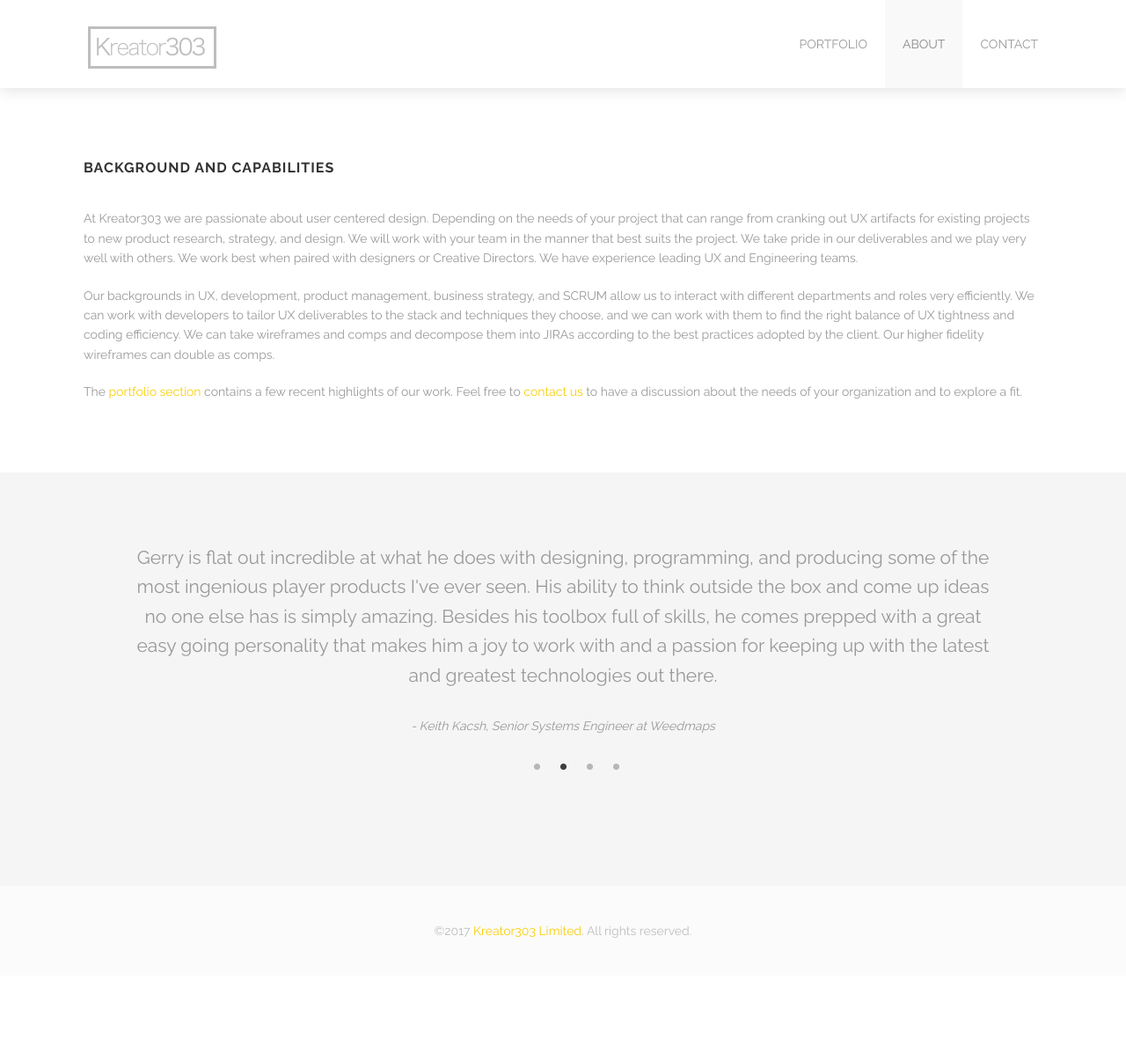
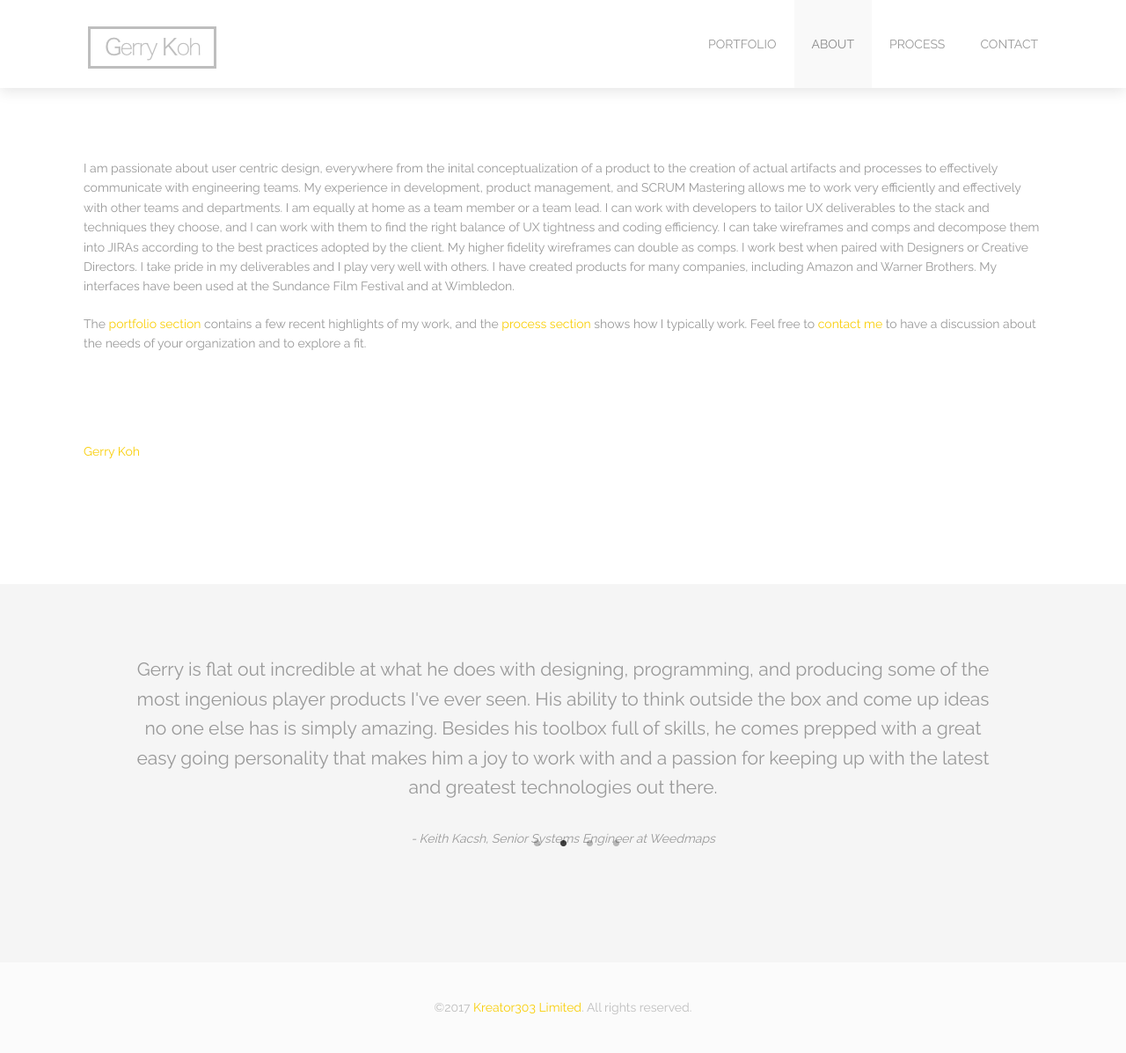
Before and after one commit to kreator303/kreator303.github.io, a Jekyll site: the page built from about.html, in a window 1280 px wide. Shown: the whole page at 88% size. Built offline with Jekyll 4.4.1, drawn with Linux system fonts in a browser that asks for light colours; comment, search, counter and statistics services are not loaded; before the commit the page ends 1109 px from its top, so only the background shows below that.

Commit message:
Finished about page, added process page shell

```diff
--- a/_data/nav.yml
+++ b/_data/nav.yml
@@ -4,6 +4,9 @@
 - name: About
   path: about.html
   section_id: about
+- name: Process
+  path: process.html
+  section_id: process
 - name: Contact
   path: contact.html
   section_id: contact
--- a/_includes/header.html
+++ b/_includes/header.html
@@ -5,7 +5,7 @@
       <li class='name'>
         <h1>
           <a href="{{site.url}}/index.html">
-            <img alt="" src="{{site.url}}/images/logo.png" />
+            <img alt="" src="{{site.url}}/images/gk_logo.png" />
           </a>
         </h1>
       </li>
--- a/about.html
+++ b/about.html
@@ -16,17 +16,16 @@ testimonials:
     position: Chief Operating Officer at Victory Hill Exhibitions
 ---
 
+<script type="text/javascript" src="https://platform.linkedin.com/badges/js/profile.js" async defer></script>
+
 <div class='full'>
   <div class='row'>
     <div class='large-12 columns'>
-      <h3>Background and Capabilities</h3>
-      <!--
-      <h2>Experience delivering outstanding products for clients of any size</h2>
-    -->
-      <div class='spacing'></div>
-      <p>At Kreator303 we are passionate about user centered design. Depending on the needs of your project that can range from cranking out UX artifacts for existing projects to new product research, strategy, and design. We will work with your team in the manner that best suits the project. We take pride in our deliverables and we play very well with others. We work best when paired with designers or Creative Directors. We have experience leading UX and Engineering teams.</p>
-      <p>Our backgrounds in UX, development, product management, business strategy, and SCRUM allow us to interact with different departments and roles very efficiently. We can work with developers to tailor UX deliverables to the stack and techniques they choose, and we can work with them to find the right balance of UX tightness and coding efficiency. We can take wireframes and comps and decompose them into JIRAs according to the best practices adopted by the client. Our higher fidelity wireframes can double as comps.</p>
-      <p>The <a href='index.html'>portfolio section</a> contains a few recent highlights of our work. Feel free to <a href='contact.html'>contact us</a> to have a discussion about the needs of your organization and to explore a fit.</p>
+      <p>I am passionate about user centric design, everywhere from the inital conceptualization of a product to the creation of actual artifacts and processes to effectively communicate with engineering teams. My experience in development, product management, and SCRUM Mastering allows me to work very efficiently and effectively with other teams and departments. I am equally at home as a team member or a team lead.  I can work with developers to tailor UX deliverables to the stack and techniques they choose, and I can work with them to find the right balance of UX tightness and coding efficiency. I can take wireframes and comps and decompose them into JIRAs according to the best practices adopted by the client. My higher fidelity wireframes can double as comps. I work best when paired with Designers or Creative Directors. I take pride in my deliverables and I play very well with others. I have created products for many companies, including Amazon and Warner Brothers. My interfaces have been used at the Sundance Film Festival and at Wimbledon.</p>
+      <p>The <a href='index.html'>portfolio section</a> contains a few recent highlights of my work, and the <a href='process.html'>process section</a> shows how I typically work. Feel free to <a href='contact.html'>contact me</a> to have a discussion about the needs of your organization and to explore a fit.</p>
+      <div class='four spacing'></div>
+      <div class="LI-profile-badge"  data-version="v1" data-size="medium" data-locale="en_US" data-type="horizontal" data-theme="light" data-vanity="gerrykoh"><a class="LI-simple-link" href='https://www.linkedin.com/in/gerrykoh?trk=profile-badge'>Gerry Koh</a></div>
+      <div class='four spacing'></div>
     </div>
   </div>
   <div class='three spacing'></div>
@@ -43,7 +42,7 @@ testimonials:
                 <div class='item'>
                   <p class='quote'>{{t.text}}</p>
                   <p class='author'>- {{t.author}}, {{t.position}}</p>
-                  <div class='two spacing'></div>
+
                 </div>
               {% endfor %}
             </div>
--- a/contact.html
+++ b/contact.html
@@ -29,8 +29,8 @@ section_id: contact
     </div>
     <div class='medium-4 columns'>
       <div class='contact-details'>
-        <h4>Our location:</h4>
-        <p>Denver, CO</p>
+        <h4>Locations:</h4>
+        <p>Onsite: Denver, CO<br/>Remote: Anywhere</p>
       </div>
     </div>
   </div>
```
Also changed, not shown: index.html (+3 -8 lines), process.html (added, +27 -0 lines), images/gk_logo.png (added), images/linkedin_badge.png (added).
